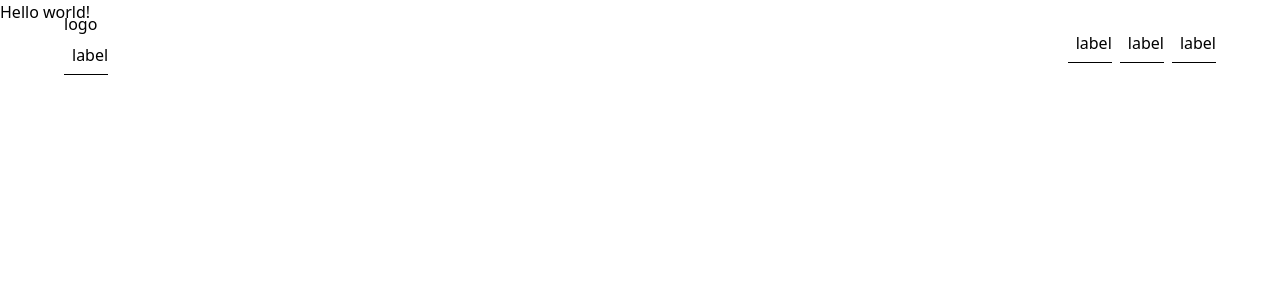
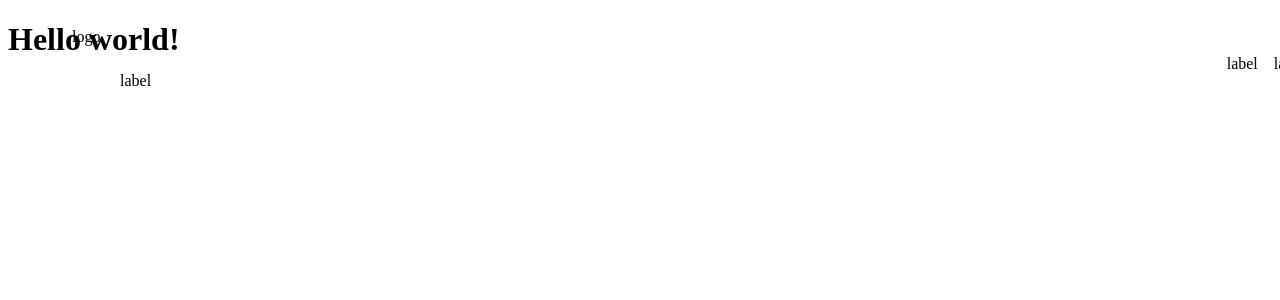
Before and after one commit to kurniaaldi/my-app, a React (Create React App) app: page / in a window 1280 px wide. Shown: the top 300 px of the page. Built offline with nearby package versions, Linux system fonts and the light colour scheme.

Commit message:
setup mui + tailwind

```diff
--- a/package.json
+++ b/package.json
@@ -3,6 +3,9 @@
   "version": "0.1.0",
   "private": true,
   "dependencies": {
+    "@emotion/react": "^11.9.0",
+    "@emotion/styled": "^11.8.1",
+    "@mui/material": "^5.8.2",
     "@testing-library/jest-dom": "^5.16.4",
     "@testing-library/react": "^13.2.0",
     "@testing-library/user-event": "^13.5.0",
--- a/tailwind.config.js
+++ b/tailwind.config.js
@@ -2,6 +2,10 @@
 const defaultTheme = require("tailwindcss/defaultTheme");
 
 module.exports = {
+  important: "#root",
+  corePlugins: {
+    preflight: false,
+  },
   content: [
     "./src/pages/**/*.{js,ts,jsx,tsx}",
     "./src/components/**/*.{js,ts,jsx,tsx}",
```
Also changed, not shown: 1 other file (tests, documents, lock files or other folders).
